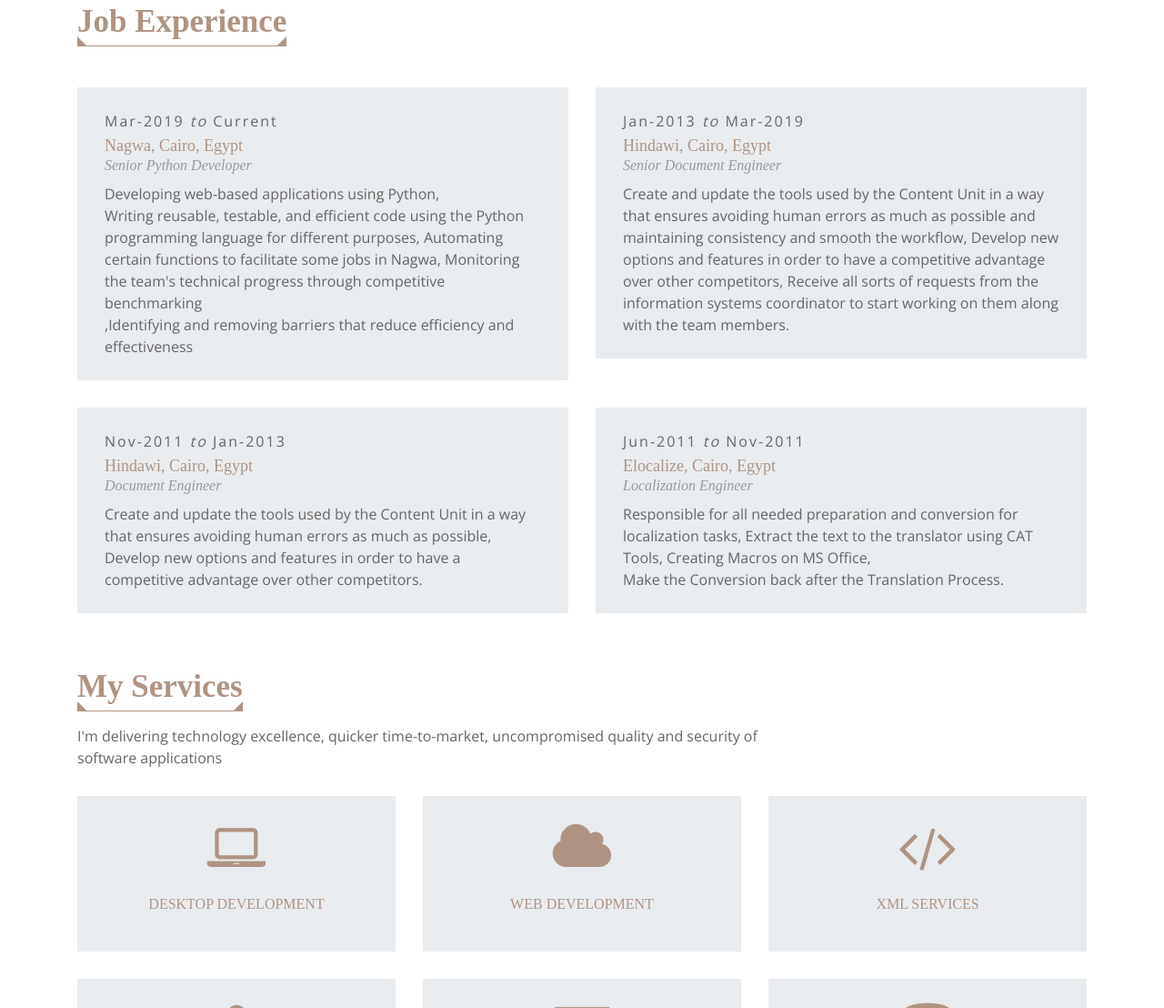
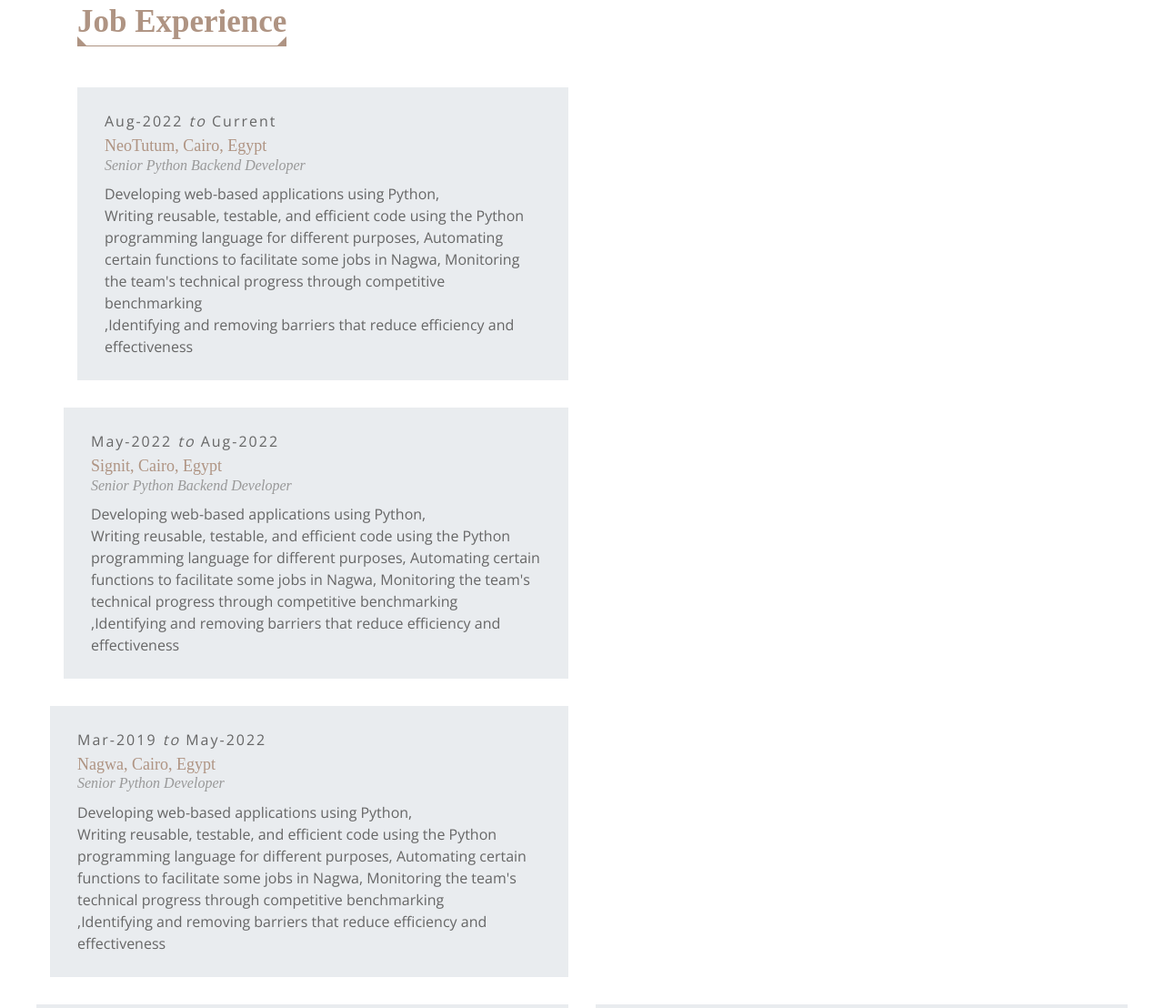
Before and after one commit to Mkamal88/Mkamal.github.io-, a plain HTML site: page index.html in a window 1280 px wide. Shown: the part 1692-2800 px from the top of the page at 91% size. Drawn offline with nearby package versions, Linux system fonts and the light colour scheme; a web font is replaced by a local one.

Commit message:
Update index.html

```diff
--- a/index.html
+++ b/index.html
@@ -189,7 +189,29 @@
                 <div class="row">
                     <div class="col-md-6">
                         <div class="exp-column">
-                            <p class="exp-date">Mar-2019 <span>to</span> Current</p>
+                            <p class="exp-date">Aug-2022 <span>to</span> Current</p>
+                            <h4 class="exp-company">NeoTutum, Cairo, Egypt</h4>
+                            <h4 class="exp-designation">Senior Python Backend Developer</h4>
+                            <p class="exp-detail">
+    Developing web-based applications using Python,<br/> Writing reusable, testable, and efficient code using the Python programming language for different purposes, Automating certain functions to facilitate some jobs in Nagwa, Monitoring the team's technical progress through competitive benchmarking<br/> ,Identifying and removing barriers that reduce efficiency and effectiveness
+                            </p>
+                        </div>
+                    </div>
+                <div class="row">
+                    <div class="col-md-6">
+                        <div class="exp-column">
+                            <p class="exp-date">May-2022 <span>to</span> Aug-2022</p>
+                            <h4 class="exp-company">Signit, Cairo, Egypt</h4>
+                            <h4 class="exp-designation">Senior Python Backend Developer</h4>
+                            <p class="exp-detail">
+    Developing web-based applications using Python,<br/> Writing reusable, testable, and efficient code using the Python programming language for different purposes, Automating certain functions to facilitate some jobs in Nagwa, Monitoring the team's technical progress through competitive benchmarking<br/> ,Identifying and removing barriers that reduce efficiency and effectiveness
+                            </p>
+                        </div>
+                    </div>
+                <div class="row">
+                    <div class="col-md-6">
+                        <div class="exp-column">
+                            <p class="exp-date">Mar-2019 <span>to</span> May-2022</p>
                             <h4 class="exp-company">Nagwa, Cairo, Egypt</h4>
                             <h4 class="exp-designation">Senior Python Developer</h4>
                             <p class="exp-detail">
@@ -197,11 +219,22 @@
                             </p>
                         </div>
                     </div>
+                <div class="row">
                     <div class="col-md-6">
                         <div class="exp-column">
-                            <p class="exp-date">Jan-2013 <span>to</span> Mar-2019</p>
+                            <p class="exp-date">June-2017 <span>to</span> Mar-2019</p>
                             <h4 class="exp-company">Hindawi, Cairo, Egypt</h4>
-                            <h4 class="exp-designation">Senior Document Engineer</h4>
+                            <h4 class="exp-designation">Python Developer</h4>
+                            <p class="exp-detail">
+    Developing web-based applications using Python,<br/> Writing reusable, testable, and efficient code using the Python programming language for different purposes, Automating certain functions to facilitate some jobs in Nagwa, Monitoring the team's technical progress through competitive benchmarking<br/> ,Identifying and removing barriers that reduce efficiency and effectiveness
+                            </p>
+                        </div>
+                    </div>
+                    <div class="col-md-6">
+                        <div class="exp-column">
+                            <p class="exp-date">Jan-2013 <span>to</span> June-2017</p>
+                            <h4 class="exp-company">Hindawi, Cairo, Egypt</h4>
+                            <h4 class="exp-designation">Software Engineer</h4>
                             <p class="exp-detail">
                                 Create and update the tools used by the Content Unit in a way that ensures avoiding human errors as much as possible and maintaining consistency and smooth the workflow, Develop new options and features in order to have a competitive advantage over other
 competitors, Receive all sorts of requests from the information systems coordinator to start working on them along with the team members.
@@ -212,7 +245,7 @@
                         <div class="exp-column">
                             <p class="exp-date">Nov-2011 <span>to</span> Jan-2013</p>
                             <h4 class="exp-company">Hindawi, Cairo, Egypt</h4>
-                            <h4 class="exp-designation">Document Engineer</h4>
+                            <h4 class="exp-designation">XSLT Developer</h4>
                             <p class="exp-detail">Create and update the tools used by the Content Unit in a way that ensures avoiding human errors as much as possible, Develop new options and features in order to have a competitive advantage over other
 competitors.
                             </p>
```
